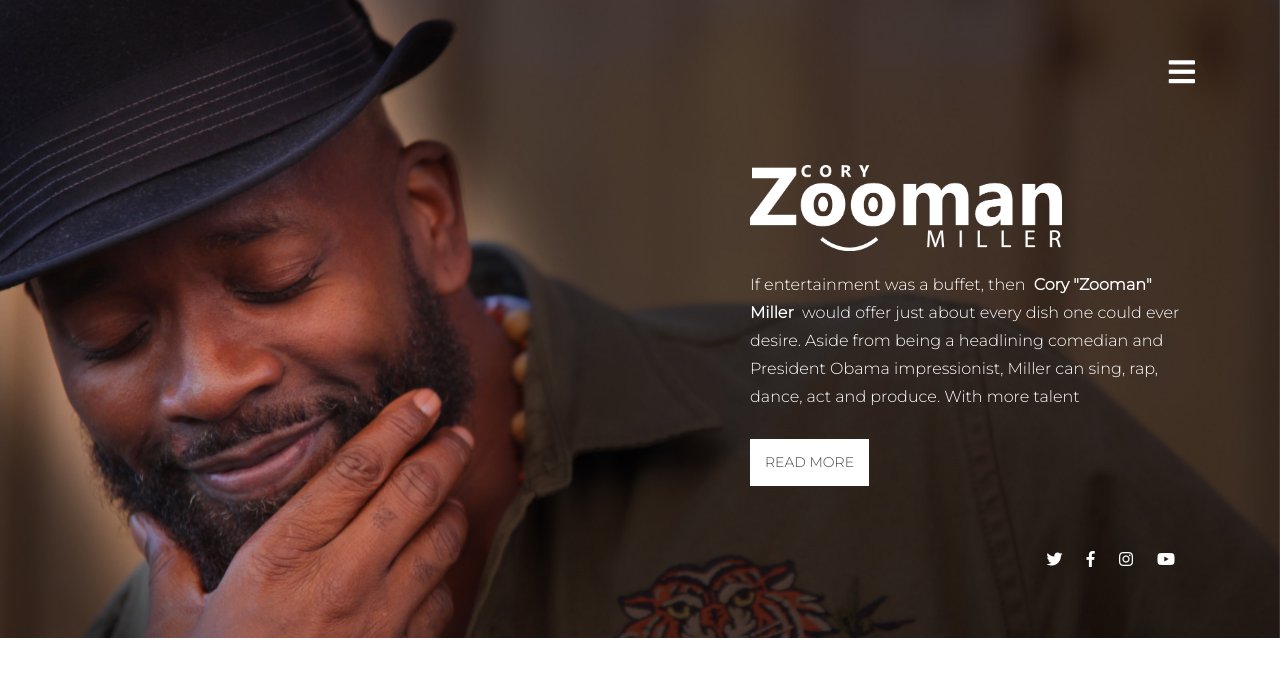
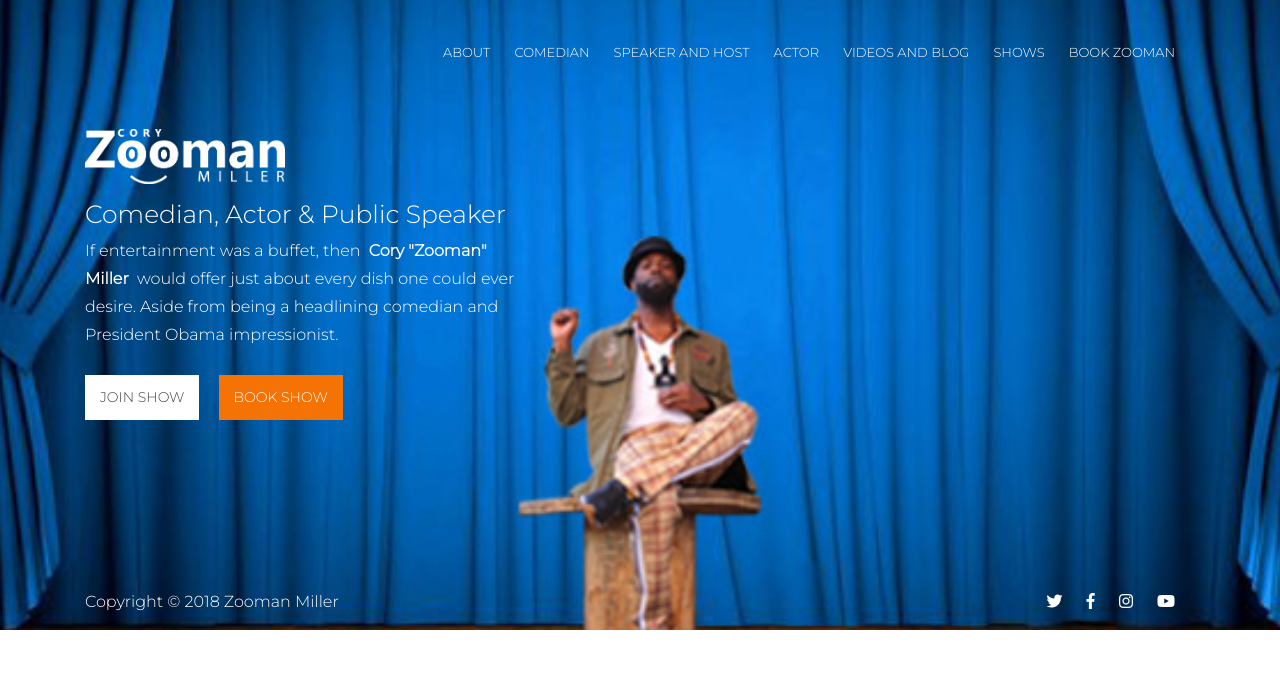
Before and after one commit to gaziakter/zooman-html-template, a plain HTML site: page index.html in a window 1280 px wide. Drawn offline with Linux system fonts and the light colour scheme.

Commit message:
update 2

```diff
--- a/css/main.css
+++ b/css/main.css
@@ -30,12 +30,12 @@ h1 h2 h3 h4 h5{
 
 /* START HERO SECTION AREA */
 .hero_section{
-	background: url(../img/hero_image3.jpg) no-repeat center center fixed;
+	background: url(../img/header_background.jpg) no-repeat center center fixed;
   -webkit-background-size: cover;
   -moz-background-size: cover;
   -o-background-size: cover;
   background-size: cover;
-  padding: 50px 0;
+  padding: 40px 0 0px 0;
 
 }
 
@@ -52,8 +52,9 @@ h1 h2 h3 h4 h5{
 
 .home_menu_area ul li {
 	list-style: none;
-	display: block;
-	padding: 0 25px 0 0;
+	display: inline-block;
+	padding: 0 20px 0 0;
+	text-align: right;
 }
 
 
@@ -64,21 +65,36 @@ h1 h2 h3 h4 h5{
 }
 
 .home_menu_area ul li a:hover {
-	color: #fff;
+	color: #111111;
 	text-decoration: none;
-	background: #0C7CBA;
+	/* background: #0C7CBA; */
 	transition: 0.5s;
 }
 
+.copyriht_section_home {
+	color: #fff;
+	margin: 120px 0 0 0;
+}
+
+
+.copyriht_section_home p {
+	margin-top: 15px;
+}
 
 .hero_text_area {
 	padding: 50px  0;
 }
 
 .hero_text_area img {
-	width: 70%;
-	padding: 20px 0;
+	width: 45%;
+	padding: 15px 0;
 }
+
+.hero_text_area h2 {
+	color: #fff;
+	font-size: 25px;
+}
+
 
 .hero_text_area p {
 	line-height: 28px;
@@ -87,13 +103,20 @@ h1 h2 h3 h4 h5{
 
 .read_more {
 	background: #fff;
-	padding: 13px 15px;
-	margin: 12px 0;
+	padding: 12px 15px;
+	margin: 10px 15px 0 0;
 	display: inline-block;
 	color: #424341;
 	text-transform: uppercase;
 	font-size: 14px;
 }
+
+
+.button_color_option{
+	background: #F57304;
+	color: #fff;
+}
+
 
 .read_more_blue {
 	background: #0C7CBA;
@@ -122,9 +145,10 @@ h1 h2 h3 h4 h5{
 }
 
 
-.social_menu{
+.social_menu {
 	text-align: right;
 	float: none;
+	margin: 120px 0 0 0;
 }
 
 .social_menu ul li {
--- a/index.html
+++ b/index.html
@@ -26,8 +26,7 @@
     <div class="row">
       <div class="col-xl-12">
 
-        <div id="mySidenav" class="sidenav">
-  <a href="javascript:void(0)" class="closebtn" onclick="closeNav()"><i class="fas fa-times"></i></a>
+
    <div class="home_menu_area">
           <ul>
             <li><a href="about.html">About</a></li>
@@ -39,30 +38,35 @@
             <li><a href="book.html">Book Zooman</a></li>
           </ul>
         </div> <!-- home_menu_area -->
-</div>
-
-<span class="sort_menu" onclick="openNav()"><i class="fas fa-bars"></i></span>
 
 
       </div> <!-- col-xl-12 -->
     </div> <!-- row -->
 
     <div class="row">
-      <div class="col-xl-7"></div> <!-- col-xl-4 -->
+
       <div class="col-xl-5">
         <div class="hero_text_area">
           <img src="img/logo.png">
-          <p>If entertainment was a buffet, then <strong> Cory "Zooman" Miller </strong>  would offer just about every dish one could ever desire. Aside from being a headlining comedian and President Obama impressionist, Miller can sing, rap, dance, act and produce. With more talent</p>
-          <a href="about.html" class="read_more">Read More</a>
+          <h2>Comedian, Actor & Public Speaker</h2>
+          <p>If entertainment was a buffet, then <strong> Cory "Zooman" Miller </strong>  would offer just about every dish one could ever desire. Aside from being a headlining comedian and President Obama impressionist.</p>
+          <a href="about.html" class="read_more">Join Show</a>
+          <a href="about.html" class="read_more button_color_option">Book Show</a>
         </div><!-- hero_text_area -->
-      </div> <!-- col-xl-4 -->
+      </div> <!-- col-xl-5 -->
+      <div class="col-xl-7"></div> <!-- col-xl-7 -->
     </div> <!-- Row -->
 
-     <div class="row">
-      <div class="col-xl-4"></div> <!-- col-xl-4 -->
-      <div class="col-xl-4"></div> <!-- col-xl-4 -->
-      <div class="col-xl-4">
-        <div class="social_menu">
+    <div class="row">
+      <div class="col-xl-6">
+
+        <div class="copyriht_section_home">
+          <p>Copyright © 2018 Zooman Miller</p>
+        </div>
+
+      </div> <!-- col-xl-6 -->
+      <div class="col-xl-6">
+           <div class="social_menu">
           <ul>
             <li><a href="https://twitter.com/" target="_blank"><i class="fab fa-twitter"></i></a></li>
             <li><a href="https://www.facebook.com/" target="_blank"><i class="fab fa-facebook-f"></i></a></li>
@@ -70,7 +74,9 @@
             <li><a href="https://www.youtube.com/" target="_blank"><i class="fab fa-youtube"></i></a></li>
           </ul>
         </div><!-- hero_text_area -->
-      </div> <!-- col-xl-4 -->
+
+      </div> <!-- col-xl-6 -->
+
     </div> <!-- Row -->
   </div> <!-- container -->
 </section> <!--hero_section -->
```
Also changed, not shown: img/header_background.jpg (added).
